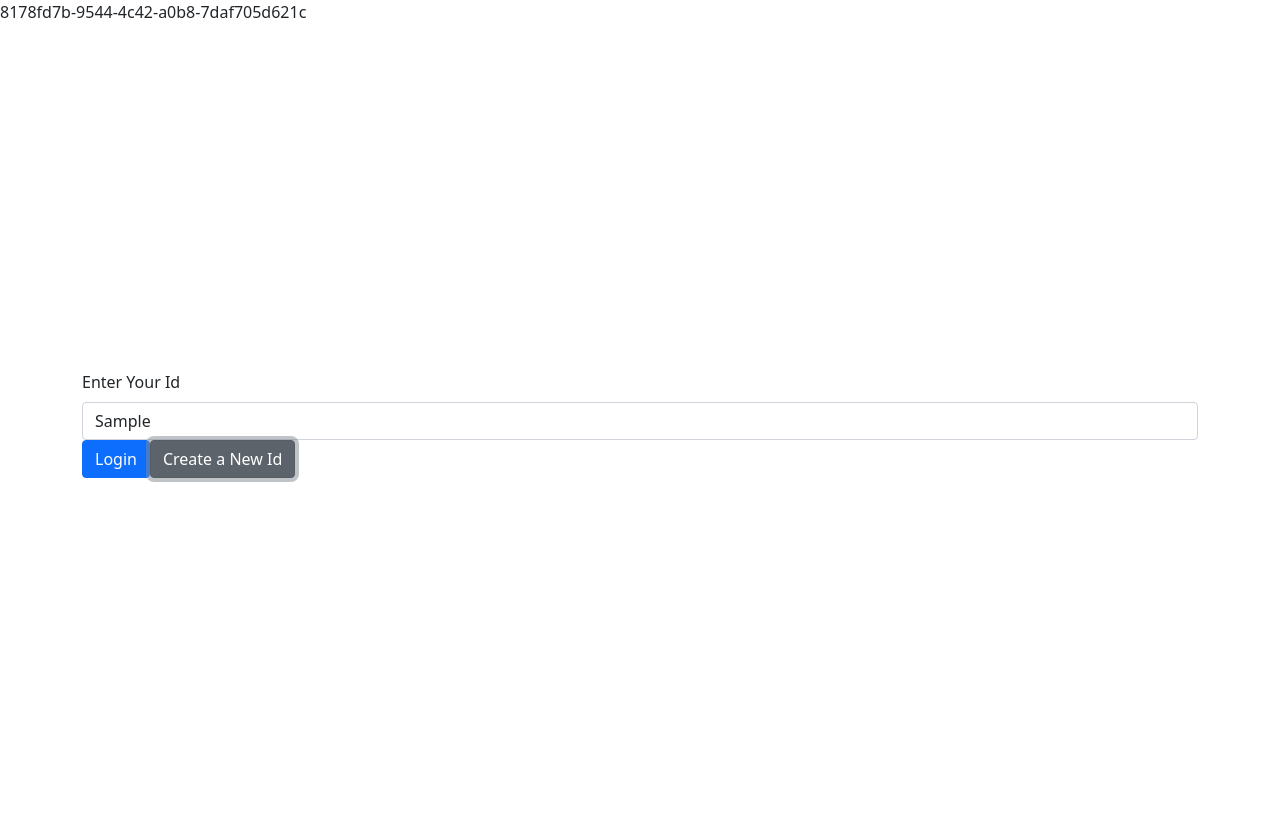
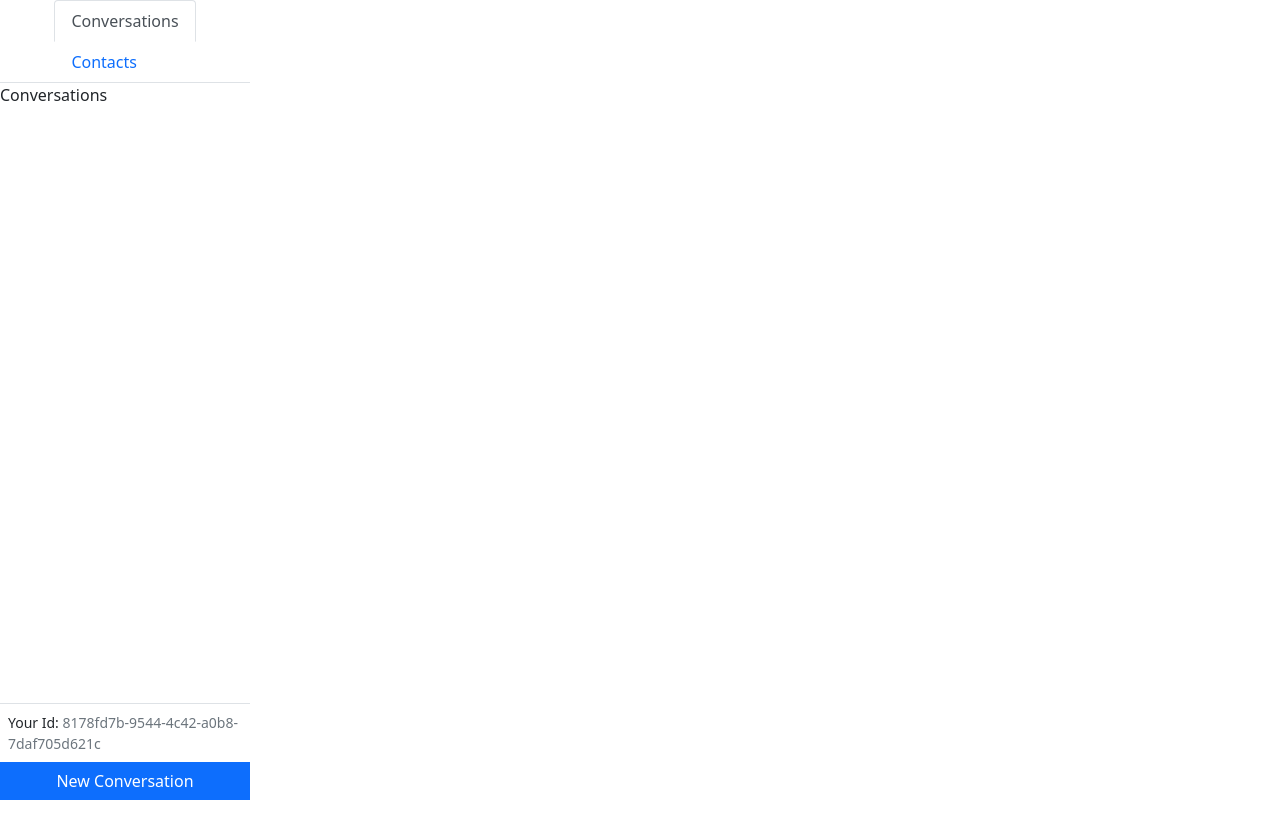
Before and after one commit to midth002/chat-app, a React (Create React App) app in the folder client/: page / in a window 1280 px wide. Both pictures are taken after typing "Sample" into the empty fields and a click on the button "Create a New Id". After the commit the page ends 800 px from the top, so only its background shows below. Built offline with nearby package versions, Linux system fonts and the light colour scheme.

Commit message:
Adding to create a new contact and new conversation with a bootstrap modal.

```diff
--- a/client/src/App.js
+++ b/client/src/App.js
@@ -3,6 +3,7 @@
 import './App.css';
 import Login from './components/Login/Login';
 import useLocalStorage from './hooks/useLocalStorage';
+import Dashboard from './components/Dashboard/Dashboard'
 
 
 const App = () => {
@@ -10,10 +11,9 @@
   const [id, setId] = useLocalStorage()
 
   return (
-    <>
-    {id}
-    <Login onIdSubmit={setId} />
-    </>
+
+    id ? <Dashboard id={id} />: <Login onIdSubmit={setId} />
+
   );
 }
 
--- /dev/null
+++ b/client/src/components/Contacts/Contacts.js
@@ -0,0 +1,9 @@
+import React from 'react'
+
+const Contacts = () => {
+  return (
+    <div>Contacts</div>
+  )
+}
+
+export default Contacts
--- /dev/null
+++ b/client/src/components/Conversations/Conversations.js
@@ -0,0 +1,9 @@
+import React from 'react'
+
+const Conversations = () => {
+  return (
+    <div>Conversations</div>
+  )
+}
+
+export default Conversations
--- /dev/null
+++ b/client/src/components/Dashboard/Dashboard.js
@@ -0,0 +1,12 @@
+import React from 'react'
+import Sidebar from '../Sidebar/Sidebar'
+
+const Dashboard = ({id}) => {
+  return (
+    <div className="d-flex" style={{ height: '100vh'}}>
+    <Sidebar id={id}/>
+    </div>
+  )
+}
+
+export default Dashboard
--- /dev/null
+++ b/client/src/components/NewContact/NewContact.js
@@ -0,0 +1,37 @@
+import React, { useRef } from 'react'
+import { Modal, Form, Button} from 'react-bootstrap';
+
+const NewContact = ({ closeModal }) => {
+    const idRef = useRef()
+    const nameRef = useRef()
+
+
+    function handleSubmit(e) {
+        e.preventDefault();
+
+        // createContact(idRef.current.value, nameRef.current.value)
+        closeModal();
+    }
+
+  return (
+    <>
+        <Modal.Header closeButton>Create Contact</Modal.Header>
+        <Modal.Body>
+            <Form onSubmit={handleSubmit}>
+                <Form.Group>
+                    <Form.Label>Id</Form.Label>
+                    <Form.Control type="text" ref={idRef} required />
+                </Form.Group>
+                <Form.Group>
+                    <Form.Label>Name</Form.Label>
+                    <Form.Control type="text" ref={nameRef} required />
+                </Form.Group>
+                <Button type="submit">Create</Button>
+            </Form>
+
+        </Modal.Body>
+    </>
+  )
+}
+
+export default NewContact
--- /dev/null
+++ b/client/src/components/NewConversation/NewConversation.js
@@ -0,0 +1,9 @@
+import React from 'react'
+
+const NewConversation = () => {
+  return (
+    <div>NewConversation</div>
+  )
+}
+
+export default NewConversation
--- /dev/null
+++ b/client/src/components/Sidebar/Sidebar.js
@@ -0,0 +1,60 @@
+import React, { useState } from 'react'
+import { Tab, Nav, Button, Modal } from 'react-bootstrap'
+import Conversations from '../Conversations/Conversations'
+import Contacts from '../Contacts/Contacts'
+import NewContact from '../NewContact/NewContact'
+import NewConversation from '../NewConversation/NewConversation'
+
+
+const CONVERSATIONS_KEY = 'conversations'
+const CONTACTS_KEY = 'contacts'
+
+const Sidebar = ({ id }) => {
+  const [activeKey, setActiveKey] = useState(CONVERSATIONS_KEY);
+  const [modalOpen, setModalOpen] = useState(false)
+  const conversationOpen = activeKey === CONVERSATIONS_KEY
+
+  function closeModal() {
+    setModalOpen(false)
+  }
+
+  return (
+    <div style={{ width: '250px' }} className="d-flex flex-column">
+
+    <Tab.Container activeKey={activeKey} onSelect={setActiveKey}>
+        <Nav variant="tabs" className="justify-content-center">
+          <Nav.Item>
+            <Nav.Link eventKey={CONVERSATIONS_KEY}>
+              Conversations
+            </Nav.Link>
+            <Nav.Link eventKey={CONTACTS_KEY}>
+              Contacts
+            </Nav.Link>
+          </Nav.Item>
+        </Nav>
+        <Tab.Content className="border-right overflow-auto flex-grow-1">
+          <Tab.Pane eventKey={CONVERSATIONS_KEY}>
+            <Conversations />
+          </Tab.Pane>
+          <Tab.Pane eventKey={CONTACTS_KEY}>
+            <Contacts />
+          </Tab.Pane>
+        </Tab.Content>
+        <div className="p-2 border-top border-right small">
+      Your Id: <span className='text-muted'>{id}</span>
+    </div>
+    <Button className="rounded-0" onClick={() => setModalOpen(true)}>
+      New {conversationOpen ? 'Conversation' : 'Contact'}
+    </Button>
+    </Tab.Container>
+
+    <Modal show={modalOpen} onHide={closeModal}>
+      {conversationOpen ?
+        <NewConversation closeModal={closeModal}/> :
+        <NewContact closeModal={closeModal} /> }
+    </Modal>
+    </div>
+  )
+}
+
+export default Sidebar
```
